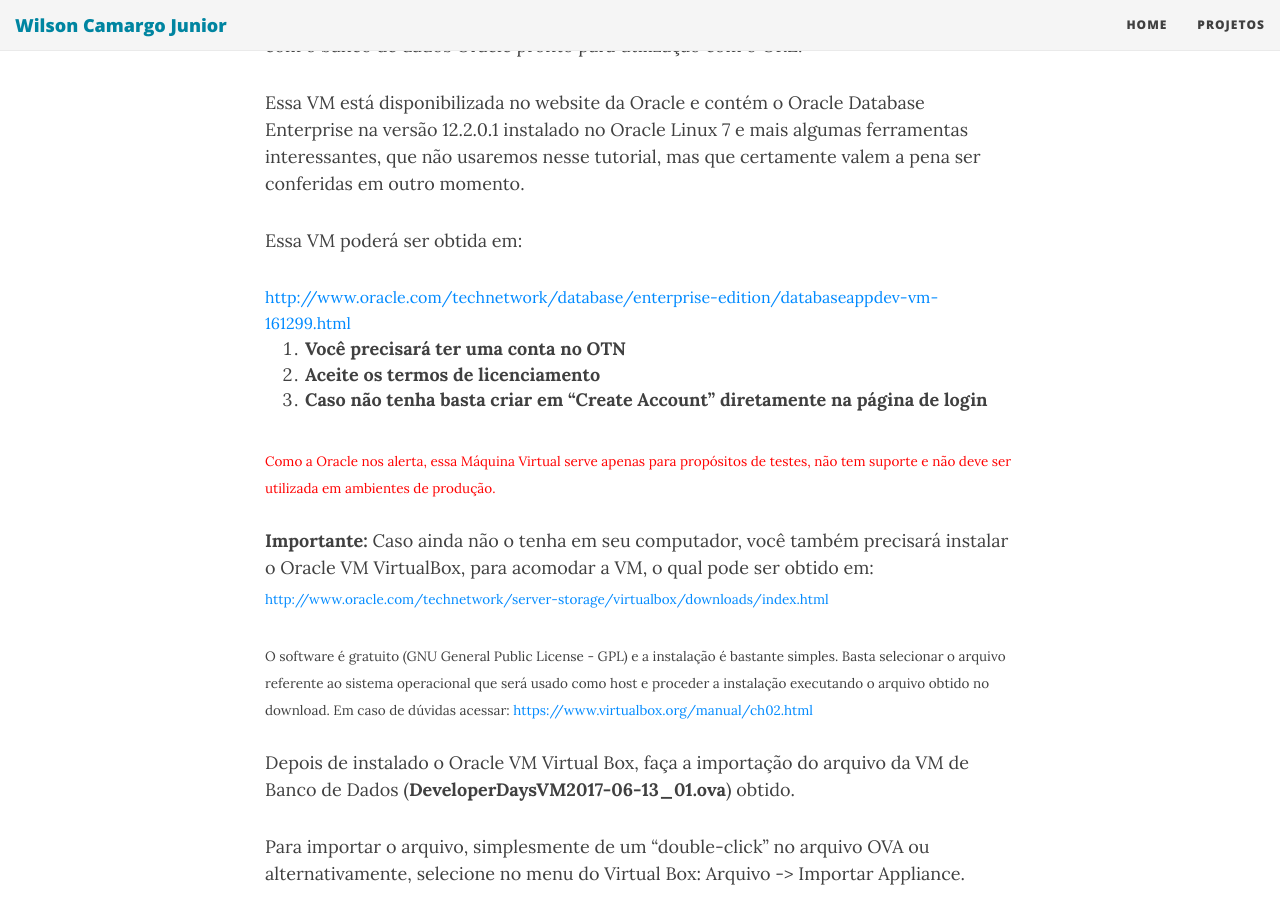
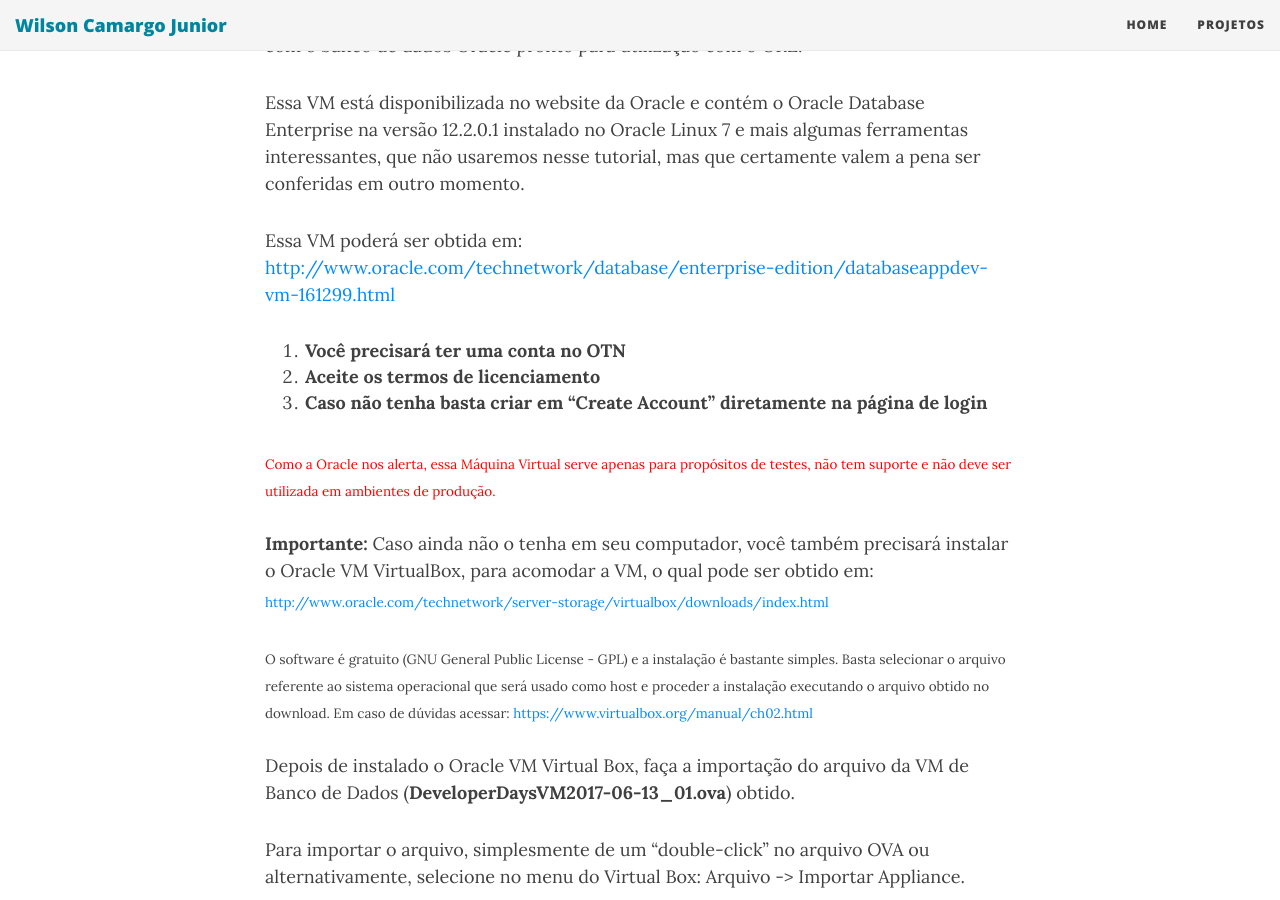
Before and after one commit to wilson-camargo-jr/teste, a Jekyll site: the page built from _posts/2018-06-17-ANN-ORE-P2.md, in a window 1280 px wide and 900 px high, scrolled down 866 px. Built offline with Jekyll 4.4.1, drawn with Linux system fonts in a browser that asks for light colours; nearby versions of some CDN libraries.

Commit message:
Update 2018-06-17-ANN-ORE-P2.md

```diff
--- a/_posts/2018-06-17-ANN-ORE-P2.md
+++ b/_posts/2018-06-17-ANN-ORE-P2.md
@@ -15,7 +15,7 @@
 Essa VM está disponibilizada no website da Oracle e contém o Oracle Database Enterprise na versão 12.2.0.1 instalado no Oracle Linux 7 e mais algumas ferramentas interessantes, que não usaremos nesse tutorial, mas que certamente valem a pena ser conferidas em outro momento.
 
 Essa VM poderá ser obtida em:
-<font size=3><a href="www.oracle.com/technetwork/database/enterprise-edition/databaseappdev-vm-161299.html" target="_blank"> http://www.oracle.com/technetwork/database/enterprise-edition/databaseappdev-vm-161299.html</a></font>
+<a href="www.oracle.com/technetwork/database/enterprise-edition/databaseappdev-vm-161299.html" target="_blank"> http://www.oracle.com/technetwork/database/enterprise-edition/databaseappdev-vm-161299.html</a>
 
 1.	**Você precisará ter uma conta no OTN**
 2.	**Aceite os termos de licenciamento**
```
